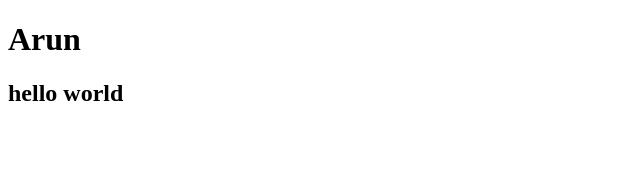
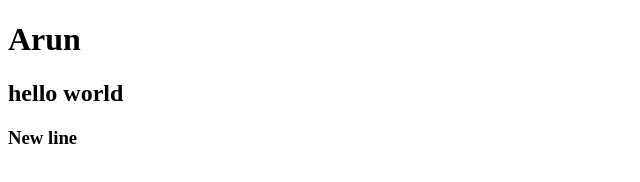
Before and after one commit to dudduarunkumar/git_demo, a plain HTML site: page index.html in a window 1280 px wide. Shown: the full height of the page, 0-640 px from the left. Drawn offline with Linux system fonts and the light colour scheme.

Commit message:
added 2nd line

```diff
--- a/index.html
+++ b/index.html
@@ -8,5 +8,6 @@
 <body>
     <h1>Arun</h1>
     <h2>hello world</h2>
+    <h3>New line</h3>
 </body>
 </html>
```
